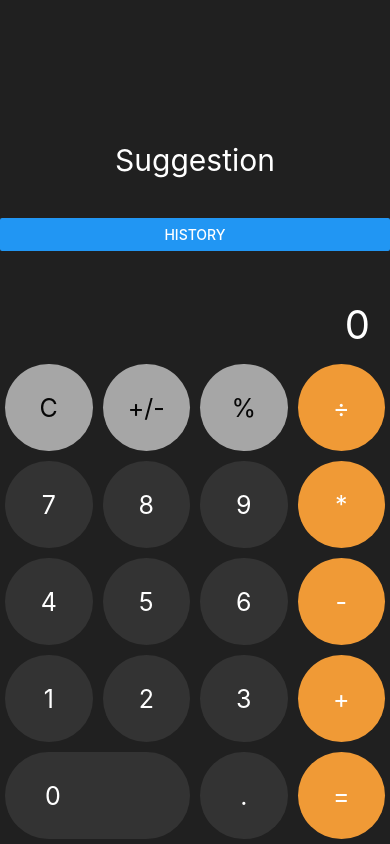
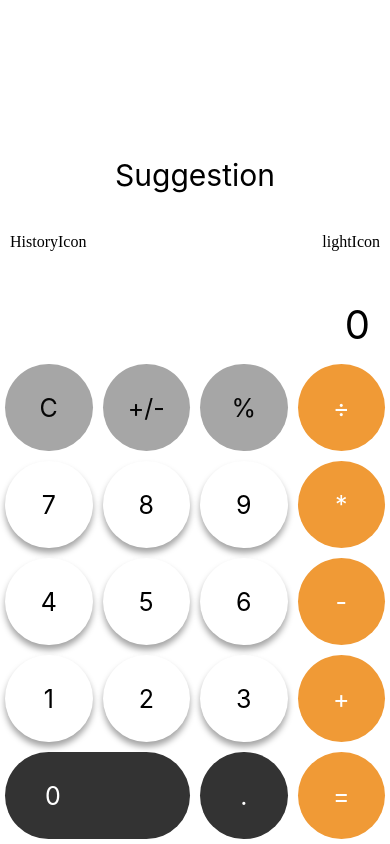
Before and after one commit to KhangOE/React-Native-App, a React Native app in the folder calculator/: screen / in a window 390 px wide. Built offline with nearby package versions, Linux system fonts and the light colour scheme.

Commit message:
add light mode

```diff
--- a/calculator/App.js
+++ b/calculator/App.js
@@ -22,6 +22,7 @@ const App = () => {
   const [filteredData, setFilteredData] = useState([]);
   const [search, setSearch] = useState("");
   const [showHis, setShowHis] = useState(false);
+  const [light,setLight] = useState(true)
 
   const checkResult = () => {
     try {
@@ -184,7 +185,7 @@ const App = () => {
         }}
       >
         <View>
-          <Text style={styles.item}>
+          <Text style={[styles.item,light ? {color : 'black'} : {}]}>
             {item.text ? item.text + "=" + item.result : " "}
           </Text>
         </View>
@@ -193,7 +194,7 @@ const App = () => {
   };
 
   return (
-    <View style={styles.container}>
+    <View style={[styles.container,light ? {backgroundColor:'white'} : {} ]}>
       <StatusBar barStyle="light-content" />
       <SafeAreaView>
         {text.length ? (
@@ -208,17 +209,21 @@ const App = () => {
           </SafeAreaView>
         ) : (
           <View style={{ alignItems: "center", marginBottom: 40 }}>
-            <Text style={{ color: "white", fontSize: 30 }}>Suggestion</Text>
+            <Text style={ [ { color: "white", fontSize: 30 },light ? {color : 'black'}: {}]}>Suggestion</Text>
           </View>
         )}
-        <Button
-          title="History"
-          onPress={() => {
-            setShowHis((state) => !state);
-            setText("");
-          }}
-        ></Button>
-
+       <View style={{ flexDirection:'row',justifyContent:'space-between',paddingHorizontal:10}}>
+       <TouchableOpacity onPress={()=> setShowHis(!showHis)}>
+       <View style={light ? {color: 'black'} : {color:'white'}}>
+       HistoryIcon
+       </View>
+       </TouchableOpacity>
+       <TouchableOpacity onPress={()=> setLight(!light)}>
+          <View style={light ? {color: 'black'} : {color:'white'}}>
+          lightIcon
+          </View>
+       </TouchableOpacity>
+       </View>
         <History
           show={showHis}
           setShow={setShowHis}
@@ -228,50 +233,54 @@ const App = () => {
           text={search}
           clearHistory={handleClearAll}
         />
-        <Text style={styles.prevValue}>{prev || " "}</Text>
-        <Text style={styles.value}>{text || "0"}</Text>
+        <Text style={[styles.prevValue,light ? {color : 'black'} : {}]}>{prev || " "}</Text>
+        <Text style={[styles.value,light ? {color: "black"}  : {}]}>{text || "0"}</Text>
         <View>
           <View style={styles.row}>
-            <MyButton text="C" theme="secondary" onPress={handleClear} />
+            <MyButton  text="C" theme="secondary" onPress={handleClear} light={light} />
             <MyButton
               text="+/-"
               theme="secondary"
               onPress={multiplyByMinusOne}
+              light={light}
             />
-            <MyButton text="%" theme="secondary" onPress={selectPercent} />
+            <MyButton  text="%" theme="secondary" onPress={selectPercent}  light={light}/>
             <MyButton
               text="÷"
               theme="accent"
               onPress={() => selectAction("/")}
+              light={light}
             />
           </View>
 
           <View style={styles.row}>
-            <MyButton text="7" onPress={() => selectOperand("7")} />
-            <MyButton text="8" onPress={() => selectOperand("8")} />
-            <MyButton text="9" onPress={() => selectOperand("9")} />
+            <MyButton  text="7" onPress={() => selectOperand("7") } light={light} />
+            <MyButton  text="8" onPress={() => selectOperand("8")} light={light}/>
+            <MyButton  text="9" onPress={() => selectOperand("9")} light={light}/>
             <MyButton
               text="*"
               theme="accent"
               onPress={() => selectAction("*")}
+
+              light={light}  />
+          </View>
+
+          <View style={styles.row}>
+            <MyButton  text="4" onPress={() => selectOperand("4")} light={light} />
+            <MyButton  text="5" onPress={() => selectOperand("5")}  light={light}/>
+            <MyButton  text="6" onPress={() => selectOperand("6")}  light={light}/>
+            <MyButton
+              text="-"
+              theme="accent"
+              onPress={() => selectAction("-")}
+              light={light}
             />
           </View>
 
           <View style={styles.row}>
-            <MyButton text="4" onPress={() => selectOperand("4")} />
-            <MyButton text="5" onPress={() => selectOperand("5")} />
-            <MyButton text="6" onPress={() => selectOperand("6")} />
-            <MyButton
-              text="-"
-              theme="accent"
-              onPress={() => selectAction("-")}
-            />
-          </View>
-
-          <View style={styles.row}>
-            <MyButton text="1" onPress={() => selectOperand("1")} />
-            <MyButton text="2" onPress={() => selectOperand("2")} />
-            <MyButton text="3" onPress={() => selectOperand("3")} />
+            <MyButton  text="1" onPress={() => selectOperand("1")} light={light} />
+            <MyButton  text="2" onPress={() => selectOperand("2")}  light={light}/>
+            <MyButton  text="3" onPress={() => selectOperand("3")} light={light} />
             <MyButton
               text="+"
               theme="accent"
@@ -285,8 +294,8 @@ const App = () => {
               size="double"
               onPress={() => selectOperand("0")}
             />
-            <MyButton text="." onPress={selectDot} />
-            <MyButton text="=" theme="accent" onPress={checkResult} />
+            <MyButton  text="." onPress={selectDot} />
+            <MyButton  text="=" theme="accent" onPress={checkResult} />
           </View>
         </View>
       </SafeAreaView>
--- a/calculator/MyButton.js
+++ b/calculator/MyButton.js
@@ -35,7 +35,7 @@ const styles = StyleSheet.create({
   },
 });
 
-export default ({ onPress, text, size, theme }) => {
+export default ({ onPress, text, size, theme,light }) => {
   const buttonStyles = [styles.button];
   const textStyles = [styles.text];
 
@@ -48,10 +48,18 @@ export default ({ onPress, text, size, theme }) => {
   } else if (theme === "accent") {
     buttonStyles.push(styles.buttonAccent);
   }
+  console.log(light)
+  return (
+    <TouchableOpacity onPress={onPress} style={[...buttonStyles, (light && !theme) ? {backgroundColor:'white',shadowColor: "#000",
+    shadowOffset: {
+      width: 0,
+      height: 5,
+    },
+    shadowOpacity: 0.36,
+    shadowRadius: 6.68,
 
-  return (
-    <TouchableOpacity onPress={onPress} style={buttonStyles}>
-      <Text style={textStyles}>{text}</Text>
+    elevation: 11,} : {}]}>
+      <Text style={[...textStyles, (light && !theme) ? {color:'black'} : {}]}>{text}</Text>
     </TouchableOpacity>
   );
 };
```
Also changed, not shown: 1 other file (tests, documents, lock files or other folders).
